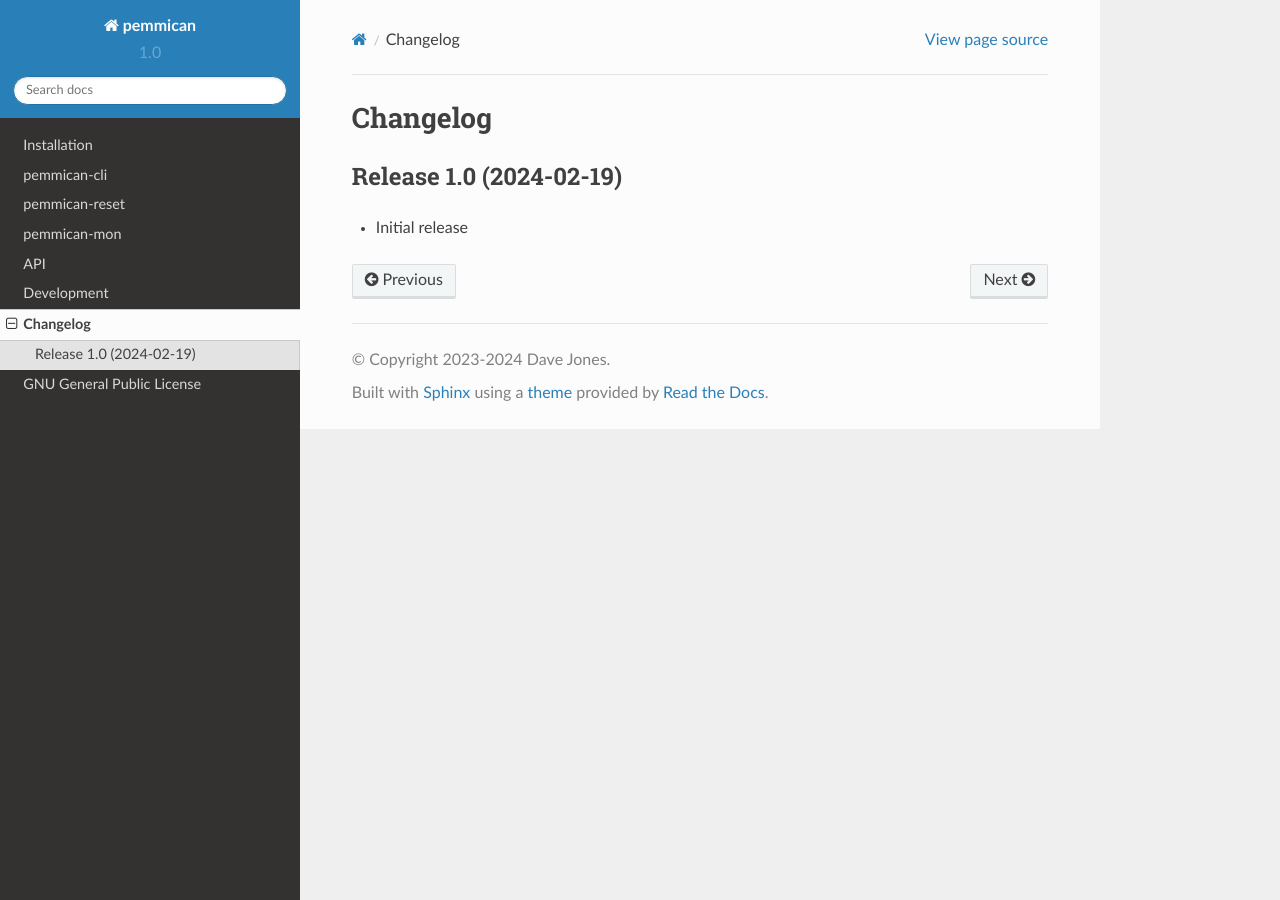
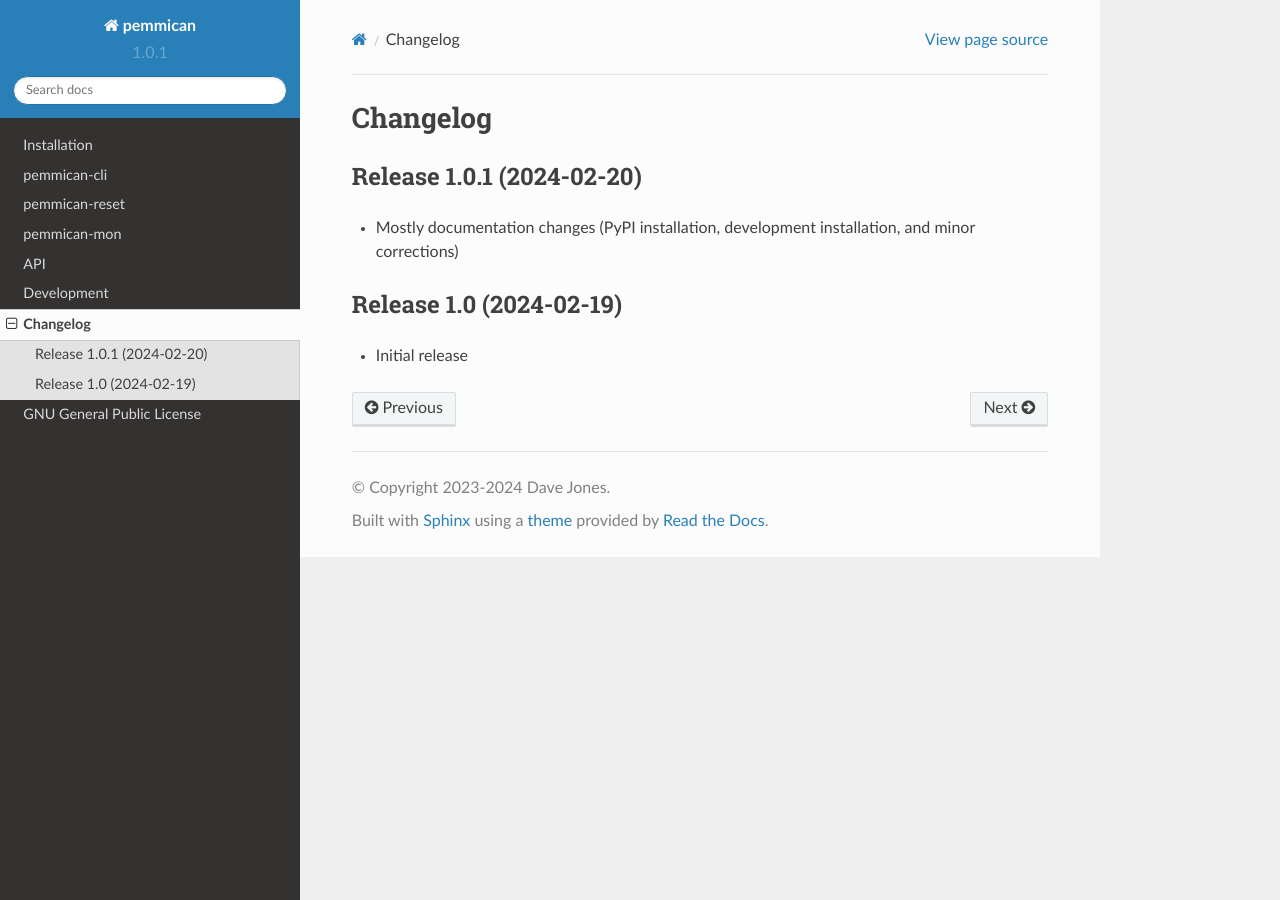
Before and after one commit to waveform80/pemmican, a Sphinx documentation site: the page built from docs/changelog.rst, in a window 1280 px wide. Built offline with Sphinx 7.4.7 and the Read the Docs theme 2.0.0, drawn with Linux system fonts in a browser that asks for light colours; formulas are drawn with MathJax 3.

Commit message:
Bump stuff for another release
Trivial one to cover the doc changes

```diff
--- a/docs/changelog.rst
+++ b/docs/changelog.rst
@@ -12,6 +12,13 @@ Changelog
 .. currentmodule:: pemmican
 
 
+Release 1.0.1 (2024-02-20)
+==========================
+
+* Mostly documentation changes (PyPI installation, development installation,
+  and minor corrections)
+
+
 Release 1.0 (2024-02-19)
 ========================
 
--- a/setup.cfg
+++ b/setup.cfg
@@ -1,7 +1,7 @@
 # coding: utf-8
 [metadata]
 name = pemmican
-version = 1.0
+version = 1.0.1
 description = Notify users of Raspberry Pi 5 power issues
 long_description = file: README.rst
 author = Dave Jones
```
Also changed, not shown: 1 other file.
